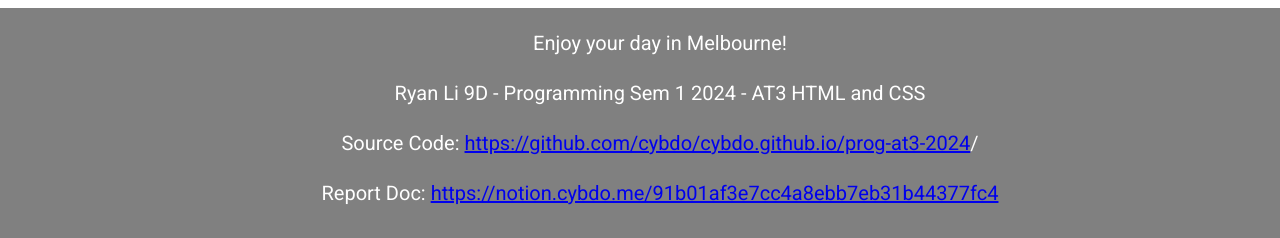
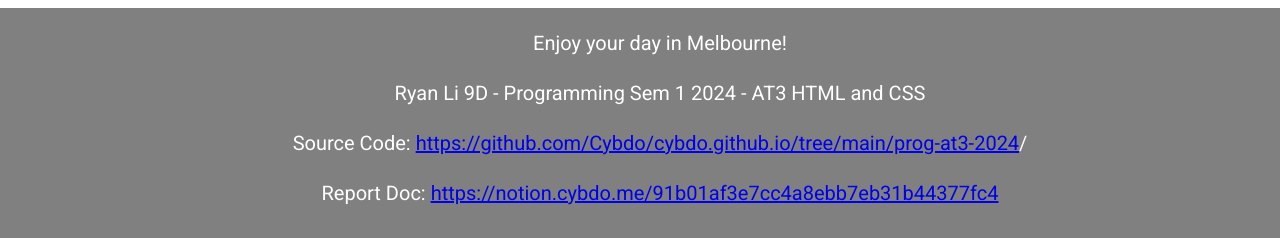
Before and after one commit to Cybdo/cybdo.github.io, a plain HTML site: page prog-at3-2024/index.html in a window 1280 px wide. Shown: the part 3566-3804 px from the top of the page. Drawn offline with Linux system fonts and the light colour scheme.

Commit message:
Update index.html

```diff
--- a/prog-at3-2024/index.html
+++ b/prog-at3-2024/index.html
@@ -127,7 +127,7 @@
   <div class="footer">
       <p>Enjoy your day in Melbourne!</p>
       <p> Ryan Li 9D - Programming Sem 1 2024 - AT3 HTML and CSS</p>
-      <p>Source Code: <a href=https://github.com/cybdo/cybdo.github.io/prog-at3-2024/>https://github.com/cybdo/cybdo.github.io/prog-at3-2024</a>/</p>
+      <p>Source Code: <a href=https://github.com/Cybdo/cybdo.github.io/tree/main/prog-at3-2024>https://github.com/Cybdo/cybdo.github.io/tree/main/prog-at3-2024</a>/</p>
       <p>Report Doc: <a href=https://notion.cybdo.me/91b01af3e7cc4a8ebb7eb31b44377fc4"> https://notion.cybdo.me/91b01af3e7cc4a8ebb7eb31b44377fc4 </a></p>
   </div>
 
```
